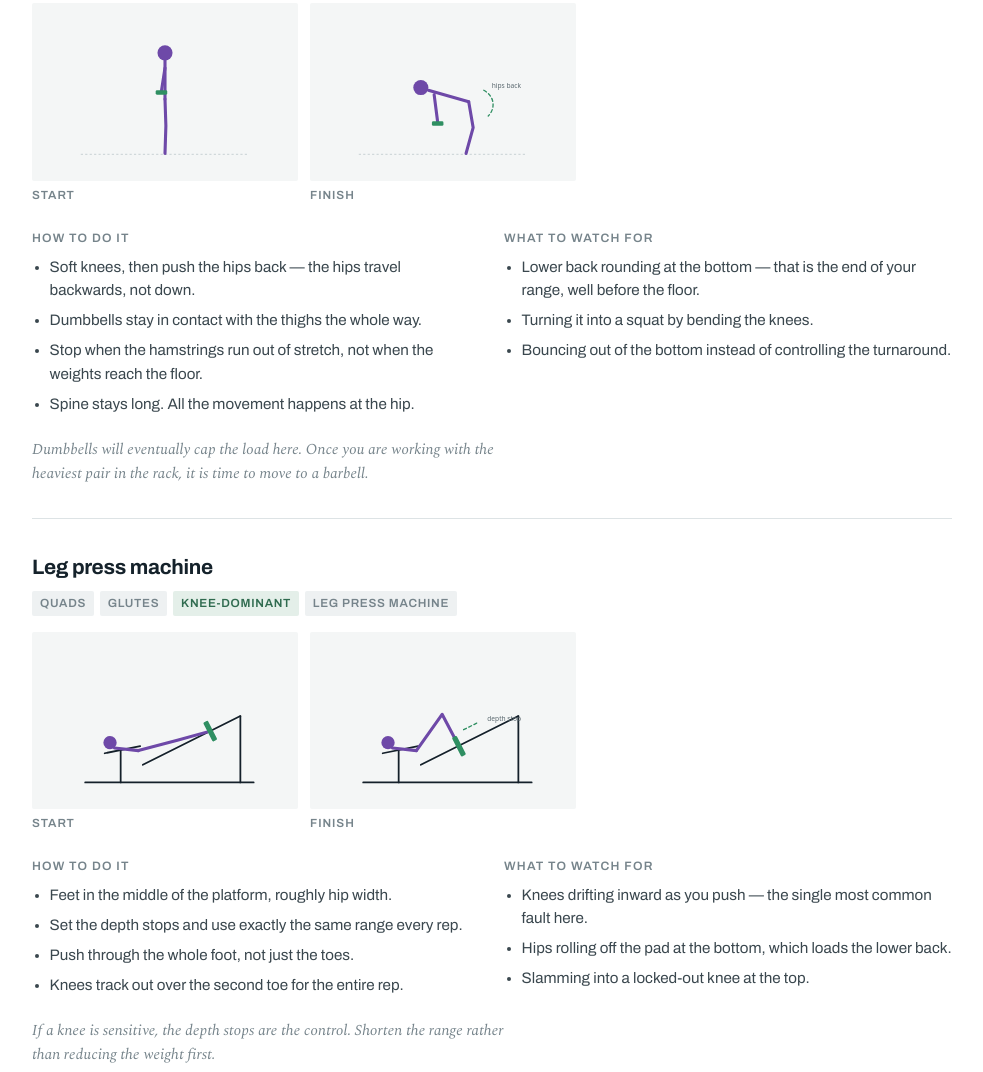
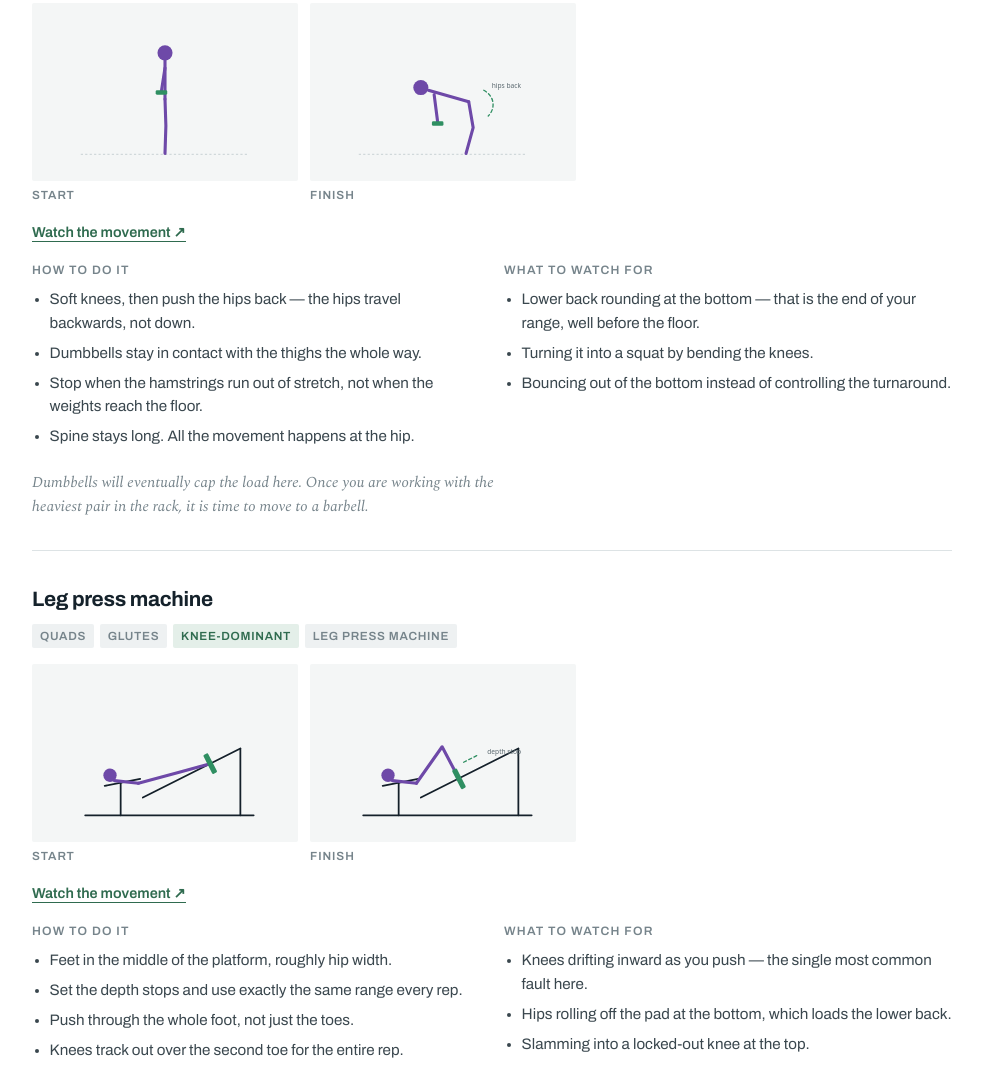
Before and after one commit to kianrogerdi/fitness, a plain HTML site: page index.html in a window 1280 px wide. Shown: the part 694-1766 px from the top of the page, without its empty margins (148-1131 px from the left). Drawn offline with nearby package versions, Linux system fonts and the light colour scheme.

Commit message:
Add files via upload

```diff
--- a/index.html
+++ b/index.html
@@ -151,6 +151,13 @@
   }
   .body ul{margin:0;padding-left:1.1rem}
   .body li{margin-bottom:.4rem;font-size:.95rem}
+  .video{margin:-.5rem 0 1.15rem;font-size:.9rem}
+  .video a{
+    color:var(--signal);text-decoration:none;font-weight:600;
+    border-bottom:1px solid var(--signal);padding-bottom:1px;
+  }
+  .video a:hover{opacity:.7}
+  .video a::after{content:" \2197"}
   .note{
     font-family:"Spectral",Georgia,serif;font-style:italic;font-size:.95rem;
     color:var(--mute);margin:1rem 0 0;max-width:66ch;
@@ -197,6 +204,7 @@
 
 <footer>
   <div class="wrap">
+    <p>Movement videos by <a href="https://flourishforlifecoaching.com/exerciselibrary" target="_blank" rel="noopener" style="color:inherit">Flourish for Life Coaching</a>.</p>
     <p>Nothing here is medical advice. Pain that is sharp, that swells, or that is worse the next morning is a reason to see a physiotherapist, not to push through.</p>
   </div>
 </footer>
@@ -210,12 +218,16 @@
               image: { start: "images/leg-press-start.jpg",
                        end:   "images/leg-press-end.jpg" }
    captions   optional — defaults to ["Start", "Finish"]
+   video      link to a demonstration video, from the Flourish for Life
+              Coaching library. Hip abduction has no video in that library,
+              so it still points at the lower-body playlist.
    categories muscle groups — these build the first filter row
    patterns   movement patterns — these build the second filter row
    ============================================================ */
 const EXERCISES = [
   {
     slug: "dumbbell-romanian-deadlift",
+    video: "https://www.youtube.com/watch?v=0xi79yljJDM",
     name: "Dumbbell Romanian deadlift",
     categories: ["Hamstrings", "Glutes", "Lower back"],
     patterns: ["Hinge"],
@@ -235,6 +247,7 @@ const EXERCISES = [
   },
   {
     slug: "leg-press",
+    video: "https://www.youtube.com/watch?v=0ju_hgjCRO4",
     name: "Leg press machine",
     categories: ["Quads", "Glutes"],
     patterns: ["Knee-dominant"],
@@ -254,6 +267,7 @@ const EXERCISES = [
   },
   {
     slug: "seated-calf-raise",
+    video: "https://www.youtube.com/watch?v=pS68H5JZBTA",
     name: "Seated calf raise, knee bent",
     categories: ["Calves"],
     patterns: ["Isolation"],
@@ -273,6 +287,7 @@ const EXERCISES = [
   },
   {
     slug: "hip-abduction",
+    video: "https://youtube.com/playlist?list=PLzBP4pBga9-X5x6JnEMmwjWWRiJcMqgMO",
     name: "Hip abduction machine",
     categories: ["Glutes", "Hip abductors"],
     patterns: ["Isolation"],
@@ -290,6 +305,7 @@ const EXERCISES = [
   },
   {
     slug: "shoulder-press",
+    video: "https://www.youtube.com/watch?v=KowSmz7aQb4",
     name: "Shoulder press machine",
     categories: ["Shoulders", "Triceps"],
     patterns: ["Vertical push"],
@@ -306,6 +322,7 @@ const EXERCISES = [
   },
   {
     slug: "lat-pulldown",
+    video: "https://www.youtube.com/watch?v=-j-dAbFDUeQ",
     name: "Lat pulldown machine",
     categories: ["Back", "Biceps"],
     patterns: ["Vertical pull"],
@@ -323,6 +340,7 @@ const EXERCISES = [
   },
   {
     slug: "pallof-press",
+    video: "https://www.youtube.com/watch?v=cfs7Kchd_l8",
     name: "Pallof press",
     categories: ["Core"],
     patterns: ["Anti-rotation"],
@@ -341,6 +359,7 @@ const EXERCISES = [
   },
   {
     slug: "step-up",
+    video: "https://www.youtube.com/watch?v=h4-n081fTfQ",
     name: "Step-up or split squat",
     categories: ["Quads", "Glutes"],
     patterns: ["Knee-dominant", "Single leg"],
@@ -359,6 +378,7 @@ const EXERCISES = [
   },
   {
     slug: "hip-thrust",
+    video: "https://www.youtube.com/watch?v=-tVAo-9YG20",
     name: "Hip thrust",
     categories: ["Glutes", "Hamstrings"],
     patterns: ["Hinge"],
@@ -377,6 +397,7 @@ const EXERCISES = [
   },
   {
     slug: "standing-calf-raise",
+    video: "https://www.youtube.com/watch?v=2WIsBqjcwpg",
     name: "Standing calf raise, knee straight",
     categories: ["Calves"],
     patterns: ["Isolation"],
@@ -395,6 +416,7 @@ const EXERCISES = [
   },
   {
     slug: "single-leg-rdl",
+    video: "https://www.youtube.com/watch?v=V4_3CrE1D-s",
     name: "Single-leg Romanian deadlift",
     categories: ["Hamstrings", "Glutes"],
     patterns: ["Hinge", "Single leg"],
@@ -413,6 +435,7 @@ const EXERCISES = [
   },
   {
     slug: "dumbbell-bench-press",
+    video: "https://www.youtube.com/watch?v=dCIGXFArMwY",
     name: "Dumbbell bench press",
     categories: ["Chest", "Shoulders", "Triceps"],
     patterns: ["Horizontal push"],
@@ -430,6 +453,7 @@ const EXERCISES = [
   },
   {
     slug: "single-arm-row",
+    video: "https://www.youtube.com/watch?v=d900PFmwpmI",
     name: "Single-arm dumbbell row",
     categories: ["Back", "Biceps"],
     patterns: ["Horizontal pull"],
@@ -446,6 +470,7 @@ const EXERCISES = [
   },
   {
     slug: "side-plank",
+    video: "https://www.youtube.com/watch?v=aKJcB7Mvw_Y",
     name: "Side plank",
     categories: ["Core"],
     patterns: ["Anti-lateral flexion"],
@@ -520,6 +545,7 @@ function card(ex) {
       <span class="tag">${esc(ex.equipment)}</span>
     </div>
     <div class="shots">${shots(ex)}</div>
+    ${ex.video ? `<p class="video"><a href="${esc(ex.video)}" target="_blank" rel="noopener">Watch the movement</a></p>` : ""}
     <div class="body">
       <div>
         <h3>How to do it</h3>
```
